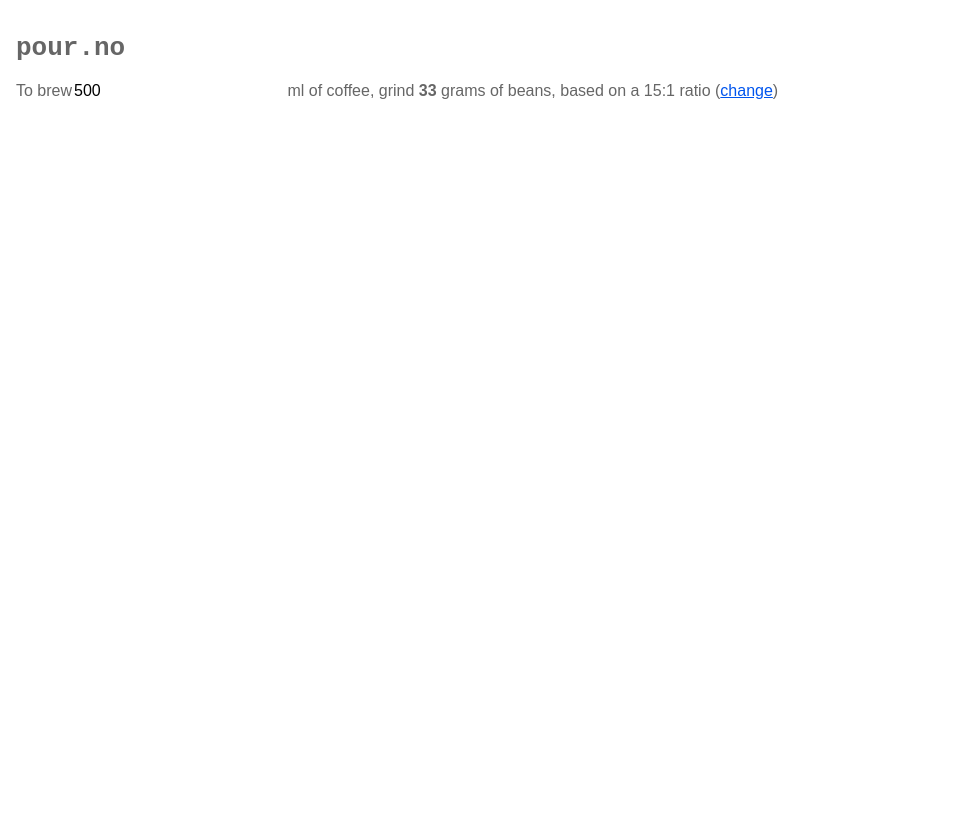
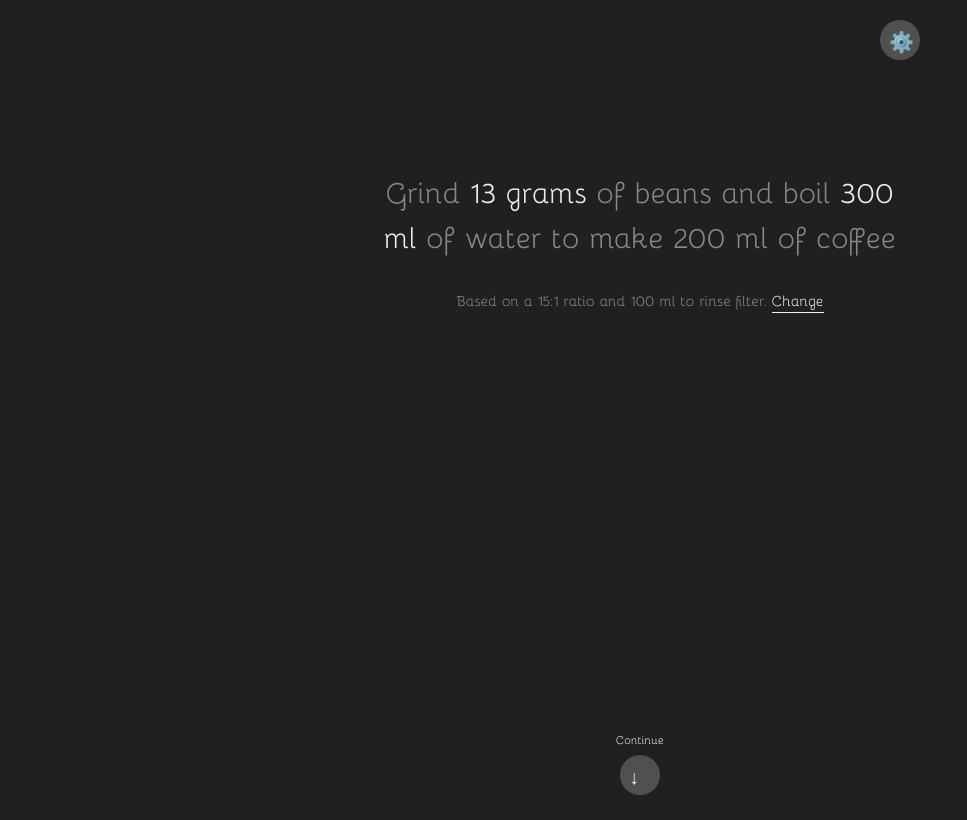
Before and after one commit to nordhagen/pour-over-app, a Vue app: page / in a window 1280 px wide. Shown: the whole page, without its empty margins (0-967 px from the left). Built offline with nearby package versions, Linux system fonts and the light colour scheme.

Commit message:
first UI implementation

```diff
--- a/src/App.vue
+++ b/src/App.vue
@@ -1,6 +1,6 @@
 <template>
   <div class="app">
-    <app-header></app-header>
+    <app-header appTitle="pour.no"></app-header>
     <brew-guide></brew-guide>
   </div>
 </template>
@@ -9,18 +9,125 @@
 import Vue from 'vue'
 import AppHeader from './containers/AppHeader'
 import BrewGuide from './containers/BrewGuide'
+import SettingsPanel from './components/SettingsPanel'
 
 Vue.component('AppHeader', AppHeader)
 Vue.component('BrewGuide', BrewGuide)
+Vue.component('SettingsPanel', SettingsPanel)
 
 export default {
   name: "App"
 }
 </script>
 
-<style lang="postcss" scoped>
+<style lang="postcss">
+
+@font-face {
+  font-family: 'Bhavuka Regular';
+  font-style: normal;
+  font-weight: normal;
+  src: local('Bhavuka Regular'), url('assets/Bhavuka-Regular.woff') format('woff');
+}
+
+* {
+  box-sizing: border-box;
+  font-family: "Bhavuka Regular";
+  font-style: normal;
+  font-weight: normal;
+  text-rendering: optimizeLegibility;
+  -webkit-font-smoothing: subpixel-antialiased;
+}
+
+
+html, body {
+  margin: 0;
+}
+
+body {
+  min-height: 100vh;
+  background: #202020;
+  color: #eee;
+}
+
+
+h1, h2 {
+  font-size: 36px;
+  text-align: center;
+  color: #888;
+}
+
+p {
+  font-size: 18px;
+  color: #888;
+}
+
+.highlight {
+  color: #eee;
+}
+
+.sr-only {
+  position: absolute;
+  width: 1px;
+  height: 1px;
+  padding: 0;
+  margin: -1px;
+  overflow: hidden;
+  clip: rect(0,0,0,0);
+  border: 0;
+}
+
 .app {
-  padding: 1rem;
-  color:#666;
+  min-height: 100vh;
+  max-width: 600px;
+  position: relative;
+  margin: 0 auto;
+}
+
+.txt-btn {
+  background: none;
+  border: none;
+  color: #eee;
+  font-size: inherit;
+  padding: 0;
+  border-bottom: 1px solid #eee;
+}
+
+.btn {
+  border: none;
+  background: #505050;
+  width: 40px;
+  height: 40px;
+  border-radius: 20px;
+  position: relative;
+}
+
+.btn:after {
+  color: #eee;
+  position: absolute;
+  top: 24px;
+  left: 9px;
+  font-size: 20px;
+  line-height: 0;
+}
+
+.btn-label {
+  position: absolute;
+  top: 0;
+  left: 50%;
+  transform: translate(-50%, -24px);
+  color: #eee;
+  font-size: 14px;
+}
+
+.next-btn:after {
+  content: "↓"
+}
+
+.bottom-nav {
+  position:absolute;
+  bottom: 20px;
+  left: 0;
+  width: 100%;
+  text-align: center;
 }
 </style>
--- a/src/Store.js
+++ b/src/Store.js
@@ -5,12 +5,21 @@ Vue.use(Vuex)
 
 const store = new Vuex.Store({
   state: {
-    volume: 500,
+    brewVolume: 200,
+    rinseWaterVolume: 100,
+    bloomTime: 45,
+    brewMethod: 'James Hoffman',
     ratio: 15
   },
   mutations: {
-    updateVolume(state, payload) {
-      state.volume = payload;
+    updateBrewVolume(state, payload) {
+      state.brewVolume = payload;
+    },
+    updateRinseWaterVolume(state, payload) {
+      state.rinseWaterVolume = payload;
+    },
+    updateBloomTime(state, payload) {
+      state.bloomTime = payload;
     },
     updateRatio(state, payload){
       state.ratio = payload;
@@ -19,10 +28,20 @@ const store = new Vuex.Store({
   actions: {
     updateRatio(context, payload) {
       context.commit('updateRatio', payload.ratio)
+    },
+    updateBloomTime(context, payload) {
+      context.commit('updateBloomTime', payload.bloomTime)
+    },
+    updateRinseWaterVolume(context, payload) {
+      context.commit('updateRinseWaterVolume', payload.rinseWaterVolume)
+    },
+    updateBrewVolume(context, payload) {
+      context.commit('updateBrewVolume', payload.brewVolume)
     }
   },
   getters: {
-    beanWeight: state => Math.round(state.volume / state.ratio)
+    beanWeight: state => Math.round(state.brewVolume / state.ratio),
+    boilVolume: state => Math.round(state.brewVolume + state.rinseWaterVolume)
   }
 })
 
--- /dev/null
+++ b/src/components/BrewAmountStep.vue
@@ -0,0 +1,28 @@
+<template>
+  <section class="brew-step">
+    <h2>How much coffee are you brewing?</h2>
+    <nav class="bottom-nav"><button class="btn next-btn"><span class="btn-label">Continue</span></button></nav>
+  </section>
+</template>
+
+<script>
+export default {
+  name: "BrewAmountStep",
+  computed: {
+    volume(){
+      return this.$store.state.volume;
+    },
+    beanWeight(){
+      return this.$store.getters.beanWeight;
+    },
+    ratio(){
+      return this.$store.state.ratio;
+    }
+  },
+  methods: {
+    updateVolume(e){
+      this.$store.commit('updateVolume', e.target.value)
+    }
+  }
+};
+</script>
--- /dev/null
+++ b/src/components/GrindBoilStep.vue
@@ -0,0 +1,35 @@
+<template>
+  <section class="brew-step">
+    <h2>Grind <span class="highlight">{{beanWeight}} grams</span> of beans and boil <span class="highlight">{{boilVolume}} ml</span> of water to make {{brewVolume}} ml of coffee</h2>
+    <p>Based on a {{ratio}}:1 ratio and {{rinseWaterVolume}} ml to rinse filter. <button class="txt-btn">Change</button></p>
+    <nav class="bottom-nav"><button class="btn next-btn"><span class="btn-label">Continue</span></button></nav>
+  </section>
+</template>
+
+<script>
+export default {
+  name: "GrindBoilStep",
+  computed: {
+    brewVolume(){
+      return this.$store.state.brewVolume;
+    },
+    boilVolume(){
+      return this.$store.getters.boilVolume;
+    },
+    beanWeight(){
+      return this.$store.getters.beanWeight;
+    },
+    rinseWaterVolume(){
+      return this.$store.state.rinseWaterVolume;
+    },
+    ratio(){
+      return this.$store.state.ratio;
+    }
+  },
+  methods: {
+    updateVolume(e){
+      this.$store.commit('updateVolume', e.target.value)
+    }
+  }
+};
+</script>
--- a/src/components/RatioInput.vue
+++ b/src/components/SettingsPanel.vue
@@ -7,7 +7,7 @@
 
 <script>
 export default {
-  name: "RatioInput",
+  name: "SettingsPanel",
   props: { isVisible: true },
   computed: {
     ratio(){
@@ -26,13 +26,3 @@ export default {
   }
 };
 </script>
-
-<style lang="postcss" scoped>
-.callout {
-  display: block;
-
-}
-.callout.visible {
-  display:block;
-}
-</style>
--- a/src/components/SetupForm.vue
+++ /dev/null
@@ -1,53 +0,0 @@
-<template>
-  <form action class="brew-volume">
-    <span for="brew-volume">To brew</span>
-    <input type="number" id="brew-volume" :value="volume" @input="updateVolume">
-    ml of coffee, grind <span class="value">{{beanWeight}}</span>
-    grams of beans, based on a {{ratio}}:1 ratio
-    (<button v-on:click.prevent="$emit('edit:ratio')" class="text-button">
-      change
-    </button>)
-  </form>
-</template>
-
-<script>
-export default {
-  name: "SetupForm",
-  computed: {
-    volume(){
-      return this.$store.state.volume;
-    },
-    beanWeight(){
-      return this.$store.getters.beanWeight;
-    },
-    ratio(){
-      return this.$store.state.ratio;
-    }
-  },
-  methods: {
-    updateVolume(e){
-      this.$store.commit('updateVolume', e.target.value)
-    }
-  }
-};
-</script>
-
-<style lang="postcss">
-  label, input {
-    border: none;
-    min-width: auto;
-  }
-  .value {
-    font-weight: 600;
-  }
-  .text-button {
-    appearance: none;
-    border: none;
-    background: none;
-    font-family: sans-serif;
-    font-size: 16px;
-    color:#05e;
-    padding: 0;
-    text-decoration: underline;
-  }
-</style>
--- a/src/containers/AppHeader.vue
+++ b/src/containers/AppHeader.vue
@@ -1,22 +1,26 @@
 <template>
   <header>
-    <h1>{{appTitle}}</h1>
+    <h1 class="sr-only">{{appTitle}}</h1>
+    <nav><button class="btn settings-btn"><span class="sr-only">Settings</span></button></nav>
   </header>
 </template>
 
 <script>
   export default {
     name: 'AppHeader',
-    data: () => {
-      return {
-        appTitle: 'pour.no'
-      }
+    props: {
+      appTitle: String
     }
   }
 </script>
 
 <style lang="postcss" scoped>
-  h1 {
-    font-family: monospace;
-  }
+.settings-btn {
+  position: absolute;
+  top: 20px;
+  right: 20px;
+}
+.settings-btn:after {
+  content: "⚙️";
+}
 </style>
--- a/src/containers/BrewGuide.vue
+++ b/src/containers/BrewGuide.vue
@@ -1,20 +1,19 @@
 <template>
   <section class="brew-guide">
-    <!-- <h2>Brewing {{this.$store.state.volume}} ml of coffee</h2> -->
-    <setup-form v-on:edit:ratio="toggleEditRatio"></setup-form>
-    <ratio-input v-show="showEditRatio"></ratio-input>
+    <!--<brew-amount-step></brew-amount-step>-->
+    <grind-boil-step></grind-boil-step>
   </section>
 </template>
 
 <script>
-  import SetupForm from '../components/SetupForm'
-  import RatioInput from '../components/RatioInput'
+  import BrewAmountStep from '../components/BrewAmountStep'
+  import GrindBoilStep from '../components/GrindBoilStep'
 
   export default {
     name: 'BrewGuide',
     components: {
-      SetupForm,
-      RatioInput
+      BrewAmountStep,
+      GrindBoilStep
     },
     data: () => ({
       showEditRatio: false
@@ -28,11 +27,27 @@
 </script>
 
 <style lang="postcss">
-  h1 {
-    font-family: sans-serif;
-  }
-  .brew-guide, input {
-    font-family: sans-serif;
-    font-size: 16px;
-  }
+.brew-guide {
+  width: 100%;
+}
+
+.brew-guide p, .brew-guide h2 {
+  text-align: center;
+}
+
+.brew-guide h2 {
+  padding: 0 40px;
+}
+
+.brew-guide p {
+  padding: 0 100px;
+}
+
+.brew-step {
+  position: absolute;
+  top: 20px;
+  width: 100%;
+  padding-top: 120px;
+  min-height: 100vh;
+}
 </style>
--- a/src/index.html
+++ b/src/index.html
@@ -5,20 +5,6 @@
   <meta name="viewport" content="width=device-width, initial-scale=1.0">
   <meta http-equiv="X-UA-Compatible" content="ie=edge">
   <title>pour.no</title>
-  <style>
-    body, html {
-      margin: 0;
-    }
-
-    body {
-      min-height: 100vh;
-    }
-
-    * {
-      box-sizing: border-box;
-      font-family: sans-serif;
-    }
-  </style>
 </head>
 <body>
   <div id="app">
```
Also changed, not shown: package.json (+7 -7 lines), src/assets/Bhavuka-Regular.woff (added), 1 other file (tests, documents, lock files or other folders).
